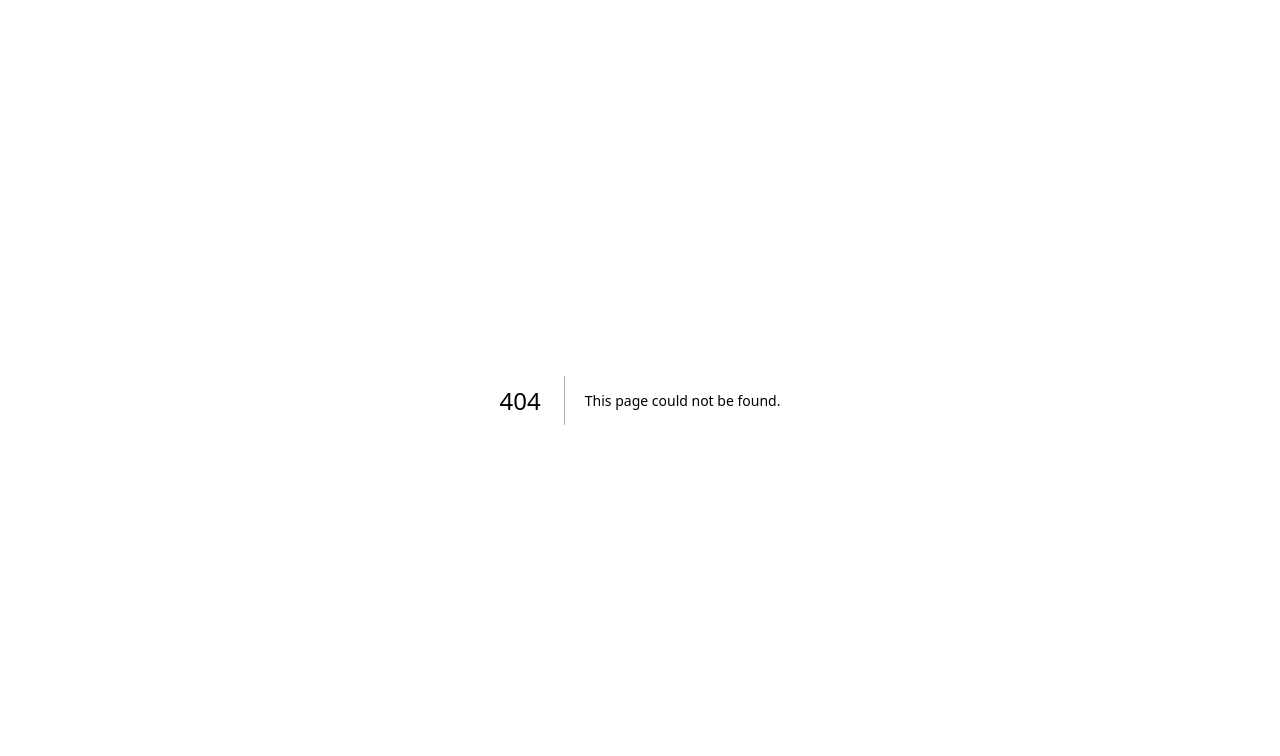
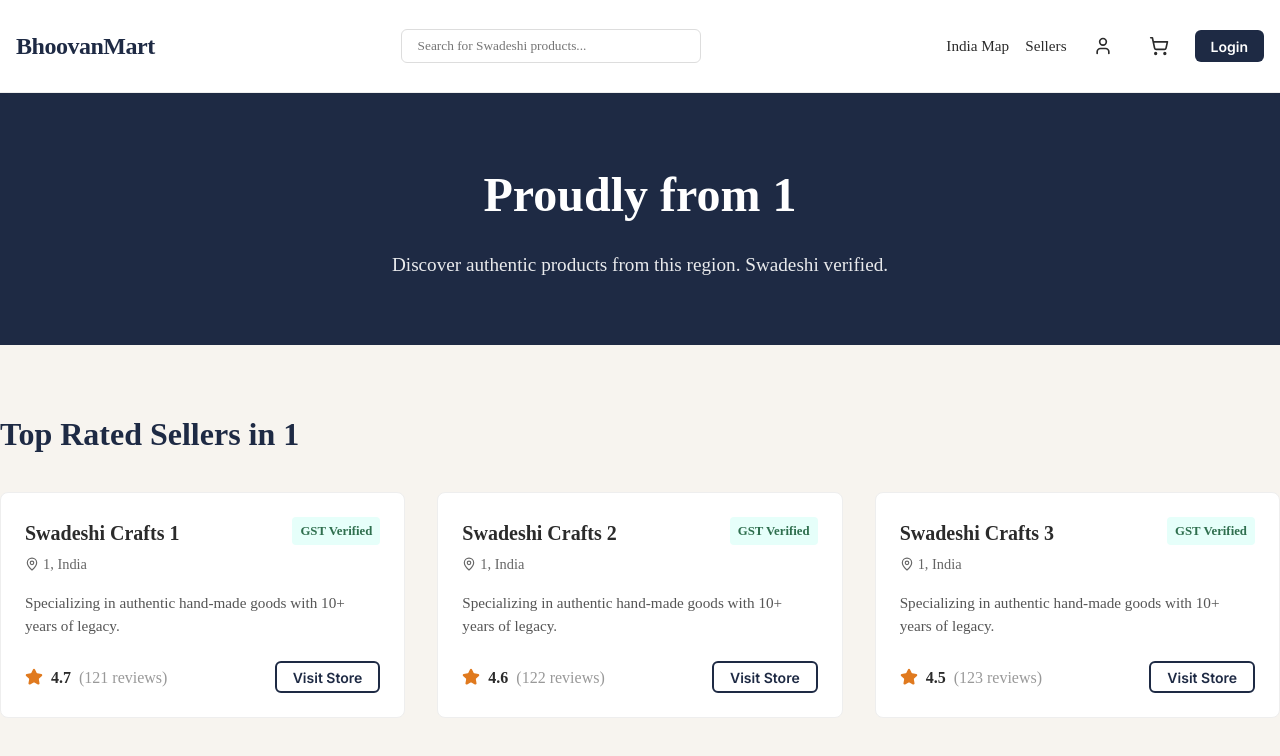
Before and after one commit to push04/bhoovanmart, a Next.js app: page /state/1 in a window 1280 px wide. Before the commit this address had no page. Shown: the top 756 px of the page. Built offline with nearby package versions, Linux system fonts and the light colour scheme.

Commit message:
Phase 3: India Map and State Pages

```diff
--- a/package.json
+++ b/package.json
@@ -10,11 +10,16 @@
   },
   "dependencies": {
     "@supabase/supabase-js": "^2.90.1",
+    "@svg-maps/india": "^2.0.0",
     "clsx": "^2.1.1",
+    "d3-scale": "^4.0.2",
     "lucide-react": "^0.562.0",
     "next": "16.1.3",
     "react": "19.2.3",
     "react-dom": "19.2.3",
+    "react-simple-maps": "^3.0.0",
+    "react-svg-map": "^2.2.0",
+    "react-tooltip": "^5.30.0",
     "swr": "^2.3.8"
   },
   "devDependencies": {
--- /dev/null
+++ b/src/app/state/[stateId]/page.tsx
@@ -0,0 +1,107 @@
+import { Header } from "@/components/layout/Header";
+import { Button } from "@/components/ui/Button";
+import Link from 'next/link';
+import { MapPin, Star } from 'lucide-react';
+
+// Mock Data for States
+// In real app, fetch from Supabase based on stateId
+const STATE_DATA: Record<string, { name: string; description: string; bannerColor: string }> = {
+    'maharashtra': {
+        name: "Maharashtra",
+        description: "Home of Paithani sarees, Warli art, and Kolhapuri chappals. A hub of traditional craftsmanship meeting modern innovation.",
+        bannerColor: "#FF9933" // Saffron-ish
+    },
+    'rajasthan': {
+        name: "Rajasthan",
+        description: "The land of kings, famous for Blue Pottery, block prints, and vibrant textiles.",
+        bannerColor: "#E04141"
+    },
+    'kerala': {
+        name: "Kerala",
+        description: "God's own country, known for spices, coir products, and Kasavu sarees.",
+        bannerColor: "#2F6F4E"
+    },
+    'default': {
+        name: "State Store",
+        description: "Discover authentic products from this region. Swadeshi verified.",
+        bannerColor: "#1E2A44"
+    }
+};
+
+export default function StatePage({ params }: { params: { stateId: string } }) {
+    const { stateId } = params;
+    const data = STATE_DATA[stateId] || { ...STATE_DATA['default'], name: stateId.charAt(0).toUpperCase() + stateId.slice(1).replace('-', ' ') };
+
+    return (
+        <main>
+            <Header />
+
+            {/* State Banner */}
+            <section style={{
+                backgroundColor: data.bannerColor,
+                color: 'white',
+                padding: '4rem 1rem',
+                textAlign: 'center'
+            }}>
+                <div className="container">
+                    <h1 style={{ fontSize: '3rem', fontWeight: 800, marginBottom: '1rem', color: 'white' }}>
+                        Proudly from {data.name}
+                    </h1>
+                    <p style={{ fontSize: '1.2rem', maxWidth: '600px', margin: '0 auto', opacity: 0.9 }}>
+                        {data.description}
+                    </p>
+                </div>
+            </section>
+
+            {/* Top Sellers Section */}
+            <section style={{ padding: '4rem 0' }}>
+                <div className="container">
+                    <h2 style={{ fontSize: '2rem', marginBottom: '2rem', color: 'var(--color-indigo-blue)' }}>
+                        Top Rated Sellers in {data.name}
+                    </h2>
+
+                    <div style={{ display: 'grid', gridTemplateColumns: 'repeat(auto-fill, minmax(300px, 1fr))', gap: '2rem' }}>
+                        {/* Mock Seller Cards */}
+                        {[1, 2, 3].map((i) => (
+                            <SellerCard key={i} stateName={data.name} index={i} />
+                        ))}
+                    </div>
+                </div>
+            </section>
+        </main>
+    );
+}
+
+function SellerCard({ stateName, index }: { stateName: string; index: number }) {
+    return (
+        <div style={{ border: '1px solid #eee', borderRadius: '8px', padding: '1.5rem', transition: 'all 0.2s', backgroundColor: 'white' }}>
+            <div style={{ display: 'flex', justifyContent: 'space-between', alignItems: 'flex-start', marginBottom: '1rem' }}>
+                <div>
+                    <h3 style={{ fontSize: '1.25rem', fontWeight: 600 }}>Swadeshi Crafts {index}</h3>
+                    <div style={{ display: 'flex', alignItems: 'center', gap: '0.25rem', color: '#666', fontSize: '0.9rem', marginTop: '0.25rem' }}>
+                        <MapPin size={14} />
+                        <span>{stateName}, India</span>
+                    </div>
+                </div>
+                <div style={{ background: '#e6fffa', color: '#2F6F4E', padding: '0.25rem 0.5rem', borderRadius: '4px', fontSize: '0.8rem', fontWeight: 600 }}>
+                    GST Verified
+                </div>
+            </div>
+
+            <p style={{ color: '#555', fontSize: '0.95rem', marginBottom: '1.5rem', lineHeight: '1.5' }}>
+                Specializing in authentic hand-made goods with 10+ years of legacy.
+            </p>
+
+            <div style={{ display: 'flex', alignItems: 'center', justifyContent: 'space-between' }}>
+                <div style={{ display: 'flex', alignItems: 'center', gap: '0.5rem' }}>
+                    <Star size={18} fill="#E07A1F" stroke="#E07A1F" />
+                    <span style={{ fontWeight: 600 }}>4.{8 - index}</span>
+                    <span style={{ color: '#999' }}>(12{index} reviews)</span>
+                </div>
+                <Link href={`/seller/${index}`}>
+                    <Button variant="outline" size="sm">Visit Store</Button>
+                </Link>
+            </div>
+        </div>
+    )
+}
```
Also changed, not shown: src/app/bhoovan-map/page.tsx (added, +13 -0 lines), src/components/map/IndiaMap.module.css (added, +62 -0 lines), src/components/map/IndiaMap.tsx (added, +72 -0 lines), 1 other file (tests, documents, lock files or other folders).
